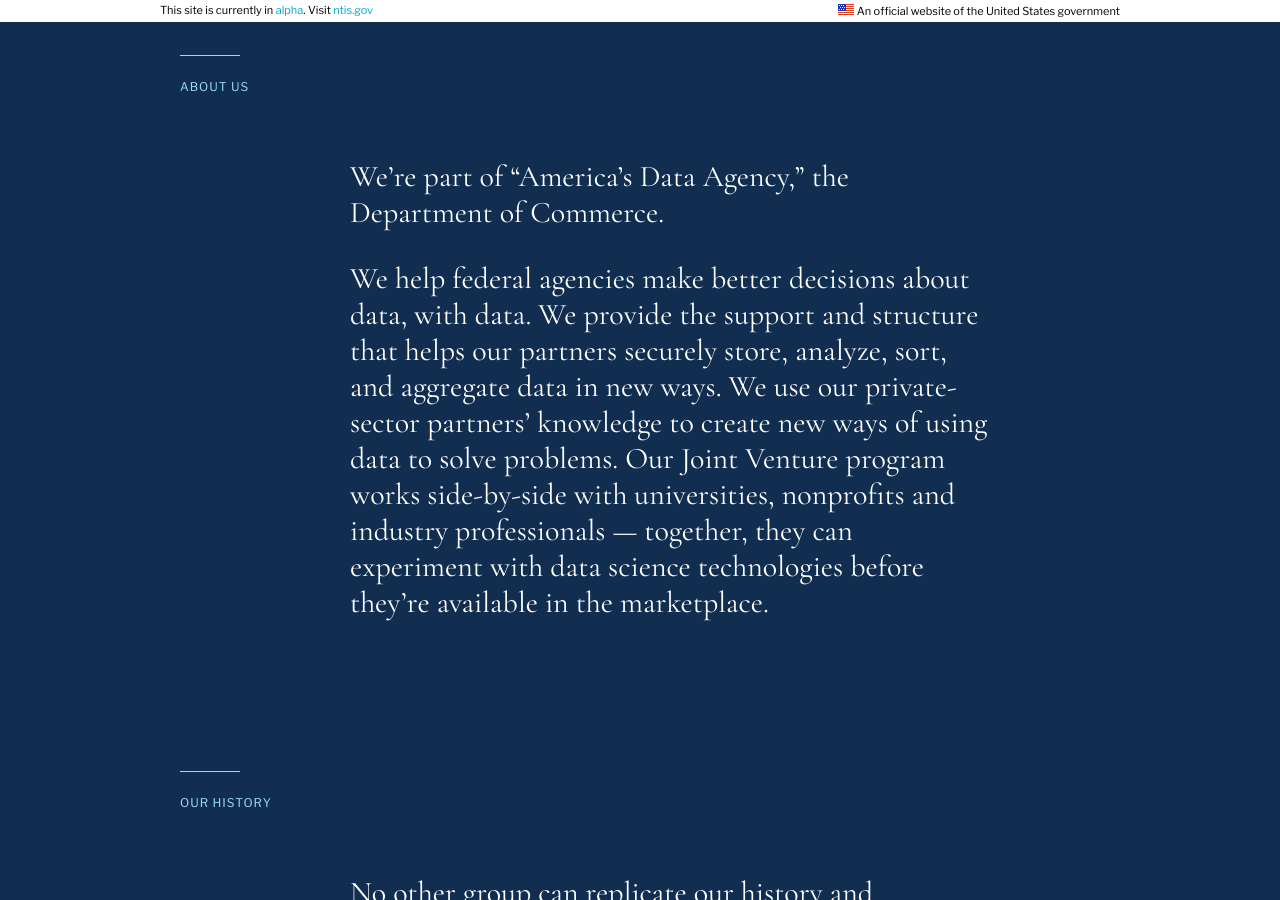
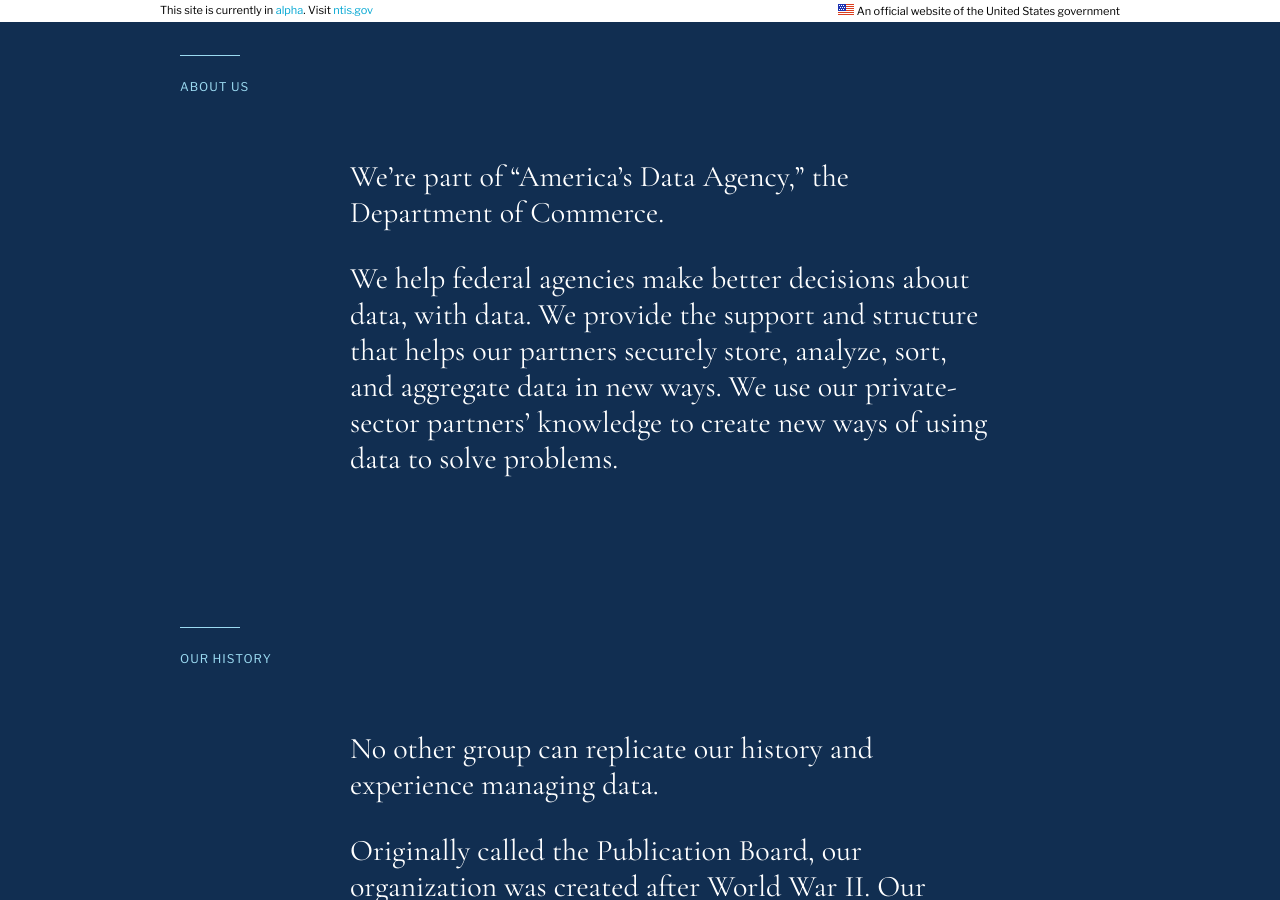
Before and after one commit to 18F/ntis-gov, a Jekyll site: the page built from about_us/index.md, in a window 1280 px wide and 900 px high, scrolled down 545 px. Built offline with Jekyll 4.4.1, drawn with Linux system fonts in a browser that asks for light colours.

Commit message:
Eliminates redundancy
We talked about providing things before they come to market twice. We really only need that information in one place. Repeating it makes it look like we've run out of things to say, and we definitely don't want to give that impression on a microsite.

```diff
--- a/about_us/index.md
+++ b/about_us/index.md
@@ -10,7 +10,7 @@ summary: Transforming data into valuable public services
 
 We're part of &ldquo;America’s Data Agency,&rdquo; the Department of Commerce.
 
-We help federal agencies make better decisions about data, with data. We provide the support and structure that helps our partners securely store, analyze, sort, and aggregate data in new ways. We use our private-sector partners' knowledge to create new ways of using data to solve problems. Our Joint Venture program works side-by-side with universities, nonprofits and industry professionals --- together, they can experiment with data science technologies before they’re available in the marketplace.
+We help federal agencies make better decisions about data, with data. We provide the support and structure that helps our partners securely store, analyze, sort, and aggregate data in new ways. We use our private-sector partners' knowledge to create new ways of using data to solve problems.
 
 ### Our history
 
```
